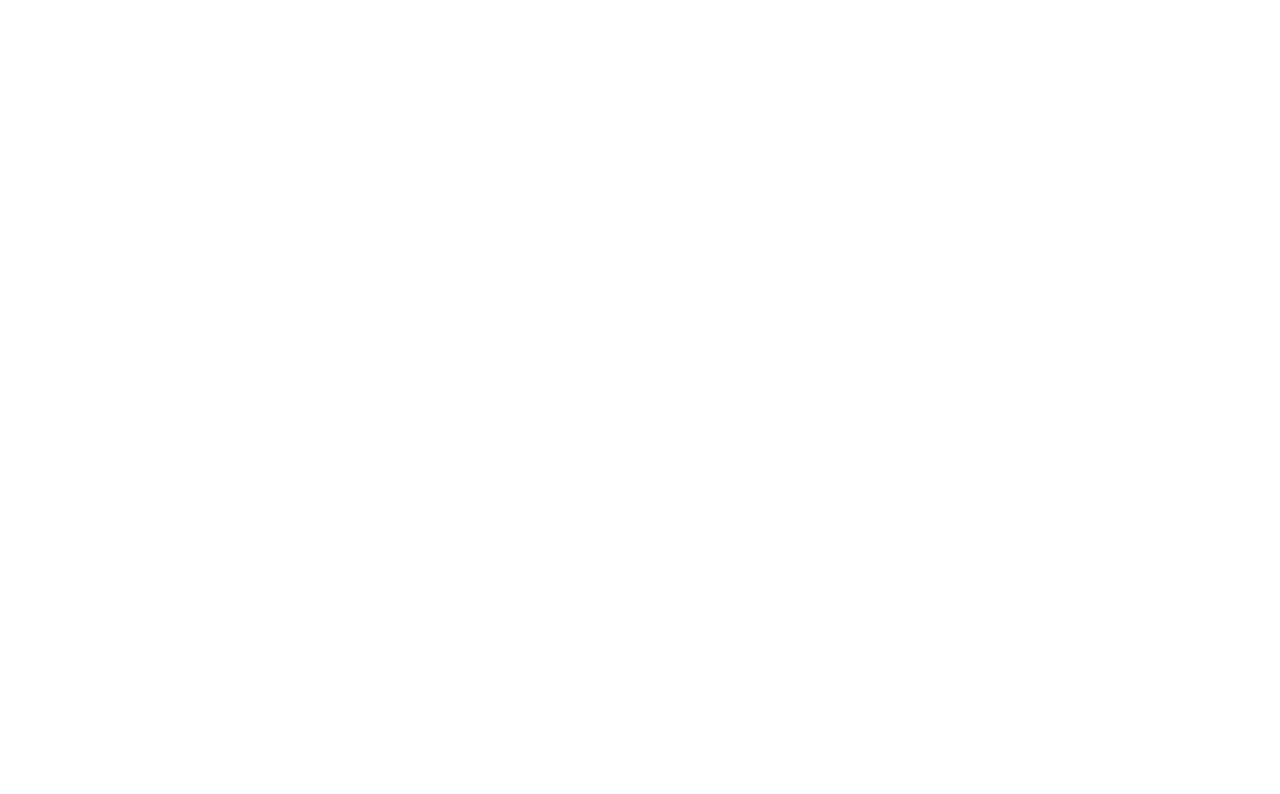
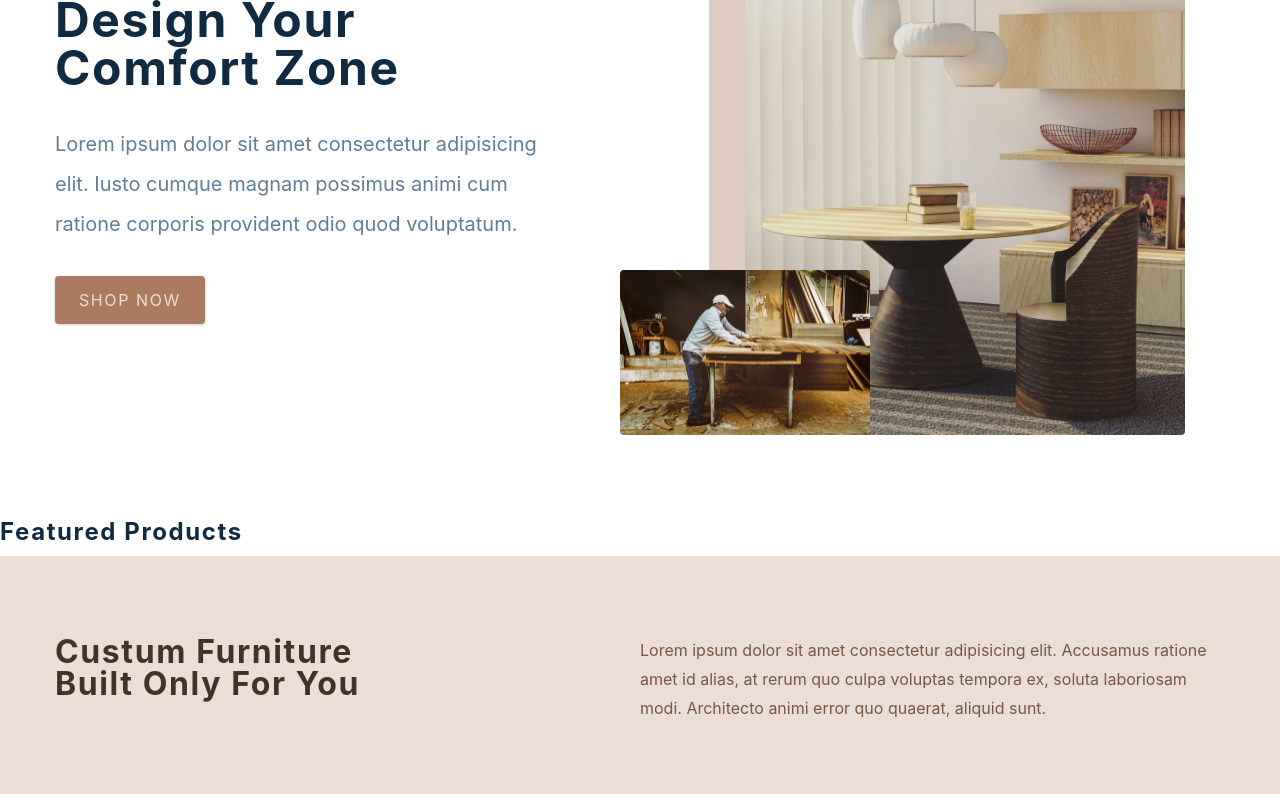
Before and after one commit to ajitjadhav701/react-ecommerce-project-main, a React (Create React App) app: page / in a window 1280 px wide. Shown: the part 280-1074 px from the top of the page. Before the commit the page ends 800 px from the top, so only its background shows below. Built offline with nearby package versions, Linux system fonts and the light colour scheme.

Commit message:
done with homepage layout part

```diff
--- a/src/components/Contact.js
+++ b/src/components/Contact.js
@@ -2,7 +2,18 @@ import React from 'react'
 import styled from 'styled-components'
 
 const Contact = () => {
-  return <h4>contact section</h4>
+  return <Wrapper>
+    <div className="section-center">
+      <h3>Join our news letter and 25% off</h3>
+      <div className="content">
+        <p>Lorem ipsum dolor sit amet consectetur adipisicing elit. Laborum eos earum dicta veritatis porro consectetur adipisci cum aut dolorem non.</p>
+        <form  className="contact-form">
+          <input type="email" className='form-input'placeholder='enter an email' />
+          <button type='submit' className='submit-btn'>Subscribe</button>
+        </form>
+        </div>
+    </div>
+  </Wrapper>
 }
 const Wrapper = styled.section`
   padding: 5rem 0;
--- a/src/components/Hero.js
+++ b/src/components/Hero.js
@@ -5,7 +5,18 @@ import heroBcg from '../assets/hero-bcg.jpeg'
 import heroBcg2 from '../assets/hero-bcg-2.jpeg'
 
 const Hero = () => {
-  return <h4>hero</h4>
+  return <Wrapper className='section-center'>
+    <article  className="content">
+      <h1>design your <br/>comfort zone</h1>
+      <p>Lorem ipsum dolor sit amet consectetur adipisicing elit. Iusto cumque magnam possimus animi cum ratione corporis provident odio quod voluptatum.</p>
+      <Link to='/products' className='btn hero-btn'>shop now</Link>
+    </article>
+    <article className="img-container">
+      <img src={heroBcg} className='main-img'/>
+      <img src={heroBcg2} className='accent-img '/>
+
+    </article>
+  </Wrapper>
 }
 
 const Wrapper = styled.section`
--- a/src/components/Services.js
+++ b/src/components/Services.js
@@ -3,7 +3,25 @@ import styled from 'styled-components'
 import { services } from '../utils/constants'
 
 const Services = () => {
-  return <h4>services </h4>
+  return <Wrapper>
+      <div className="section-center">
+        <article className="header">
+          <h3>custum furniture<br/>built only for you</h3>
+          <p>Lorem ipsum dolor sit amet consectetur adipisicing elit. Accusamus ratione amet id alias, at rerum quo culpa voluptas tempora ex, soluta laboriosam modi. Architecto animi error quo quaerat, aliquid sunt.</p>
+
+        </article>
+        <div className="services-center">
+          {services.map((service)=>{
+            const{id,icon,title,text}=service;
+            return <article key={id} className='service'>
+              <span className='icon'>{icon}</span>
+              <h4>{title}</h4>
+              <p>{text}</p>
+            </article>
+          })}
+        </div>
+      </div>
+  </Wrapper>
 }
 
 const Wrapper = styled.section`
--- a/src/pages/HomePage.js
+++ b/src/pages/HomePage.js
@@ -1,7 +1,12 @@
 import React from 'react'
 import { FeaturedProducts, Hero, Services, Contact } from '../components'
 const HomePage = () => {
-  return <h4>home page</h4>
+  return <main>
+    <Hero/>
+    <FeaturedProducts/>
+    <Services/>
+    <Contact/>
+  </main>
 }
 
 export default HomePage
```
